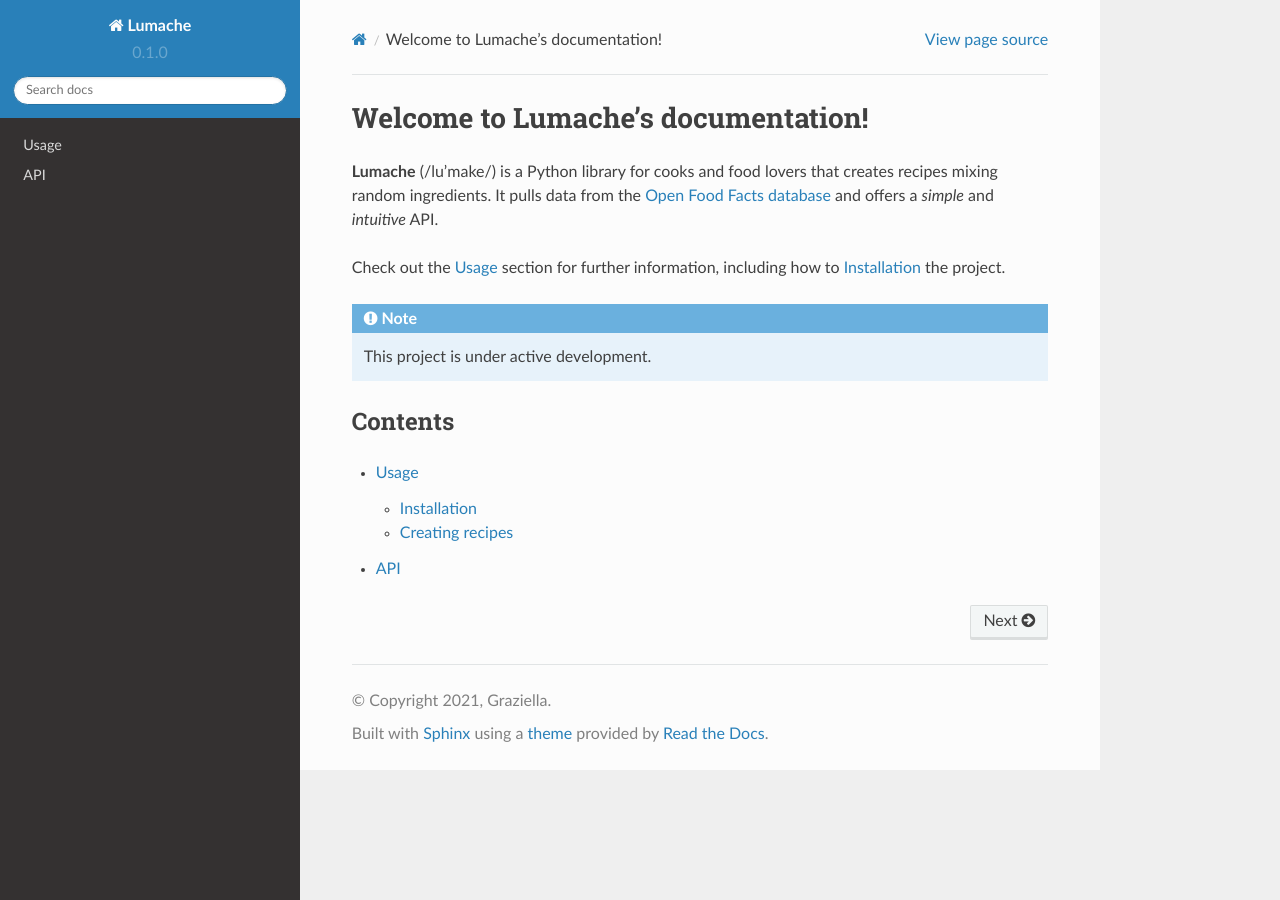
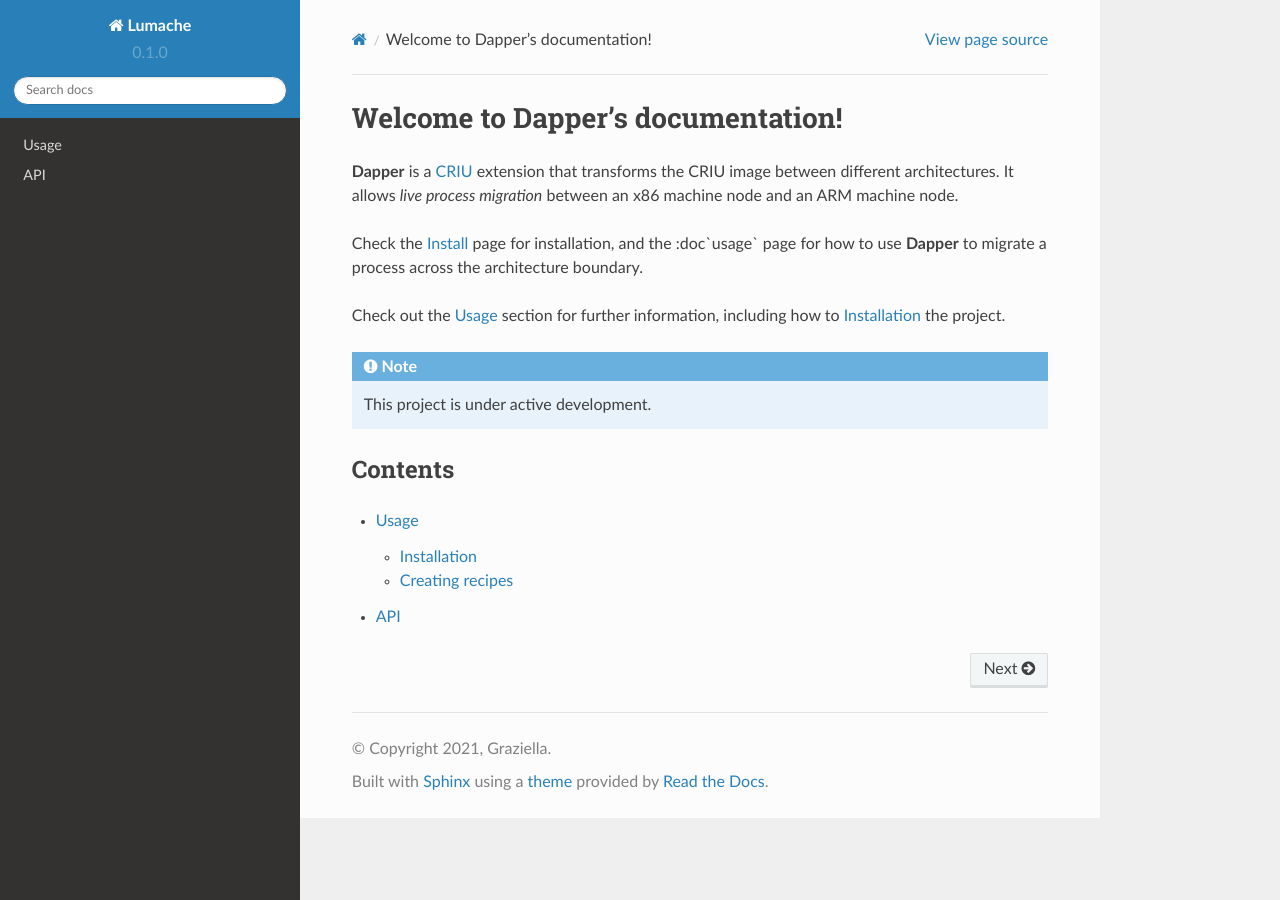
Before and after one commit to xjtuwxg/dapper-doc, a Sphinx documentation site: the page built from docs/source/index.rst, in a window 1280 px wide. Built offline with Sphinx 7.4.7 and the Read the Docs theme 2.0.0, drawn with Linux system fonts in a browser that asks for light colours.

Commit message:
Initial update

```diff
--- a/docs/source/index.rst
+++ b/docs/source/index.rst
@@ -1,10 +1,12 @@
-Welcome to Lumache's documentation!
+Welcome to Dapper's documentation!
 ===================================
 
-**Lumache** (/lu'make/) is a Python library for cooks and food lovers
-that creates recipes mixing random ingredients.
-It pulls data from the `Open Food Facts database <https://world.openfoodfacts.org/>`_
-and offers a *simple* and *intuitive* API.
+**Dapper** is a `CRIU <https://criu.org/Main_Page>`_ extension that transforms
+the CRIU image between different architectures. It allows *live process migration*
+between an x86 machine node and an ARM machine node.
+
+Check the :doc:`install` page for installation, and the :doc`usage` page for how
+to use **Dapper** to migrate a process across the architecture boundary.
 
 Check out the :doc:`usage` section for further information, including
 how to :ref:`installation` the project.
```
Also changed, not shown: docs/source/install.rst (added, +10 -0 lines).
